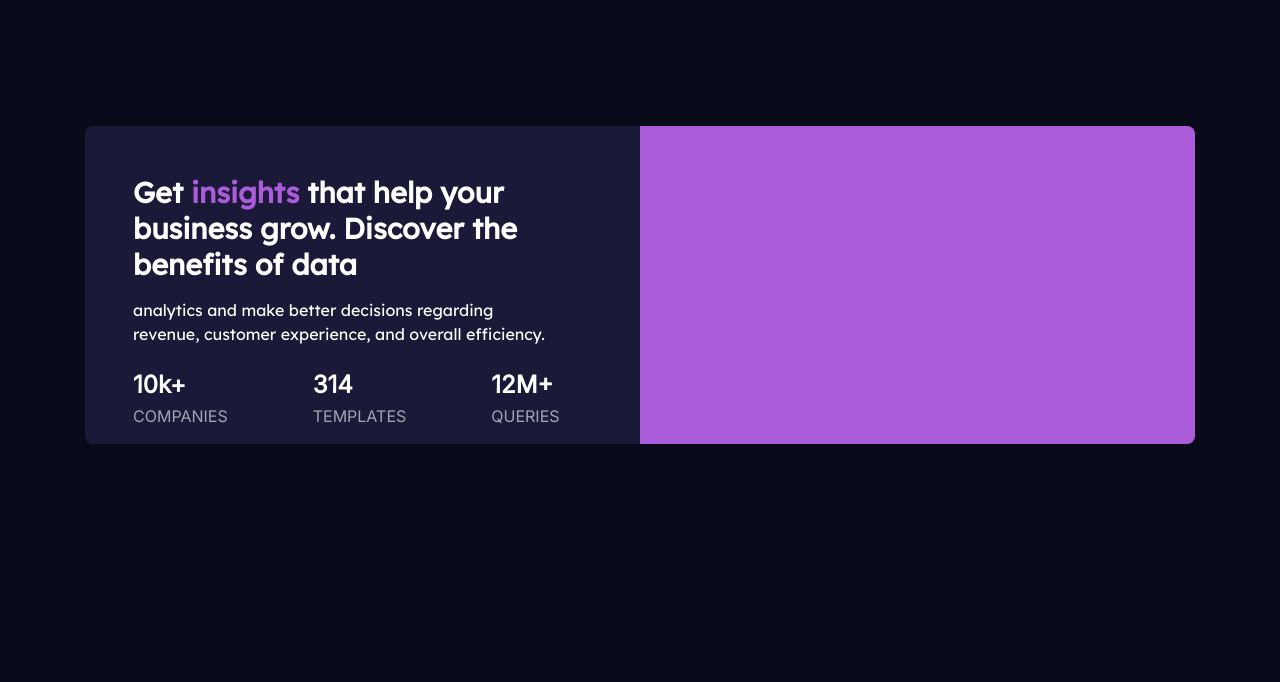
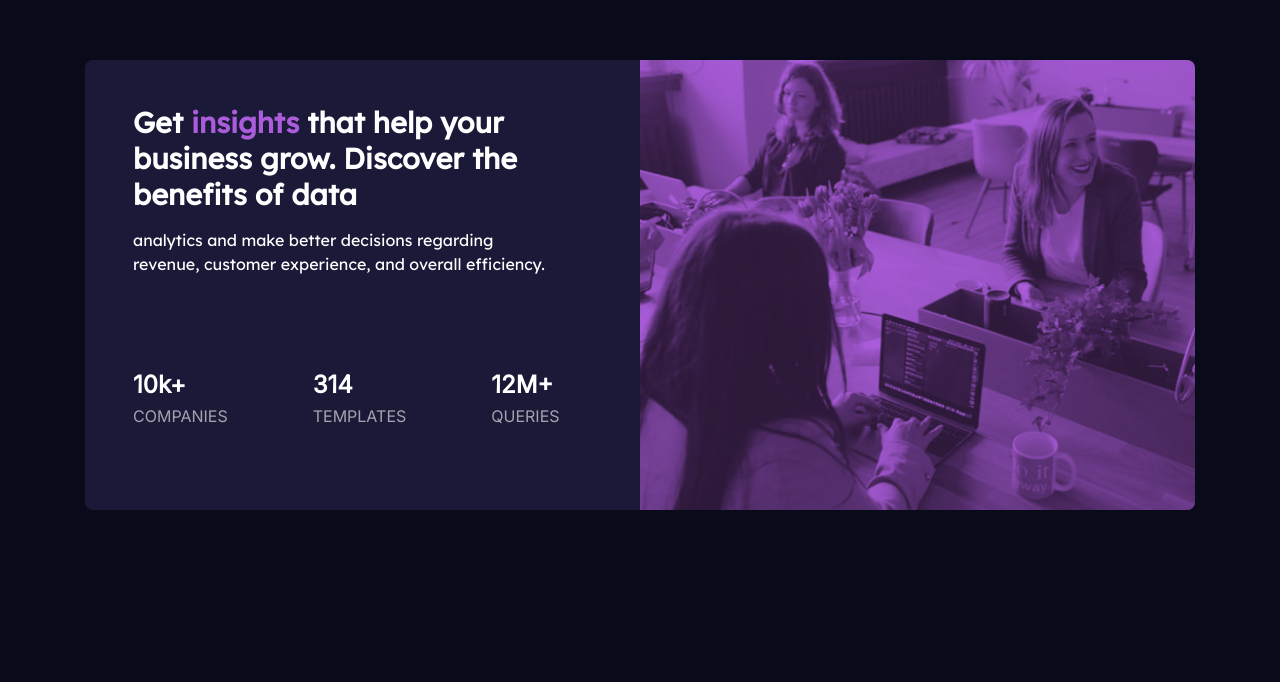
Before and after one commit to Brymmobaggins/stats-preview-cards-component, a plain HTML site: page index.html in a window 1280 px wide. Shown: the part 115-797 px from the top of the page. Drawn offline with Linux system fonts and the light colour scheme; the site is published under a folder, as on GitHub Pages, so addresses that start at the root find nothing.

Commit message:
updated image

```diff
--- a/index.html
+++ b/index.html
@@ -21,7 +21,7 @@
   <body>
     <div class="card">
       <div class="card-header">
-        <img src="/images/image-header-desktop.jpg" alt="" />
+        <img src="./images/image-header-desktop.jpg" alt="" />
       </div>
       <div class="card-body">
         <h1>
```
